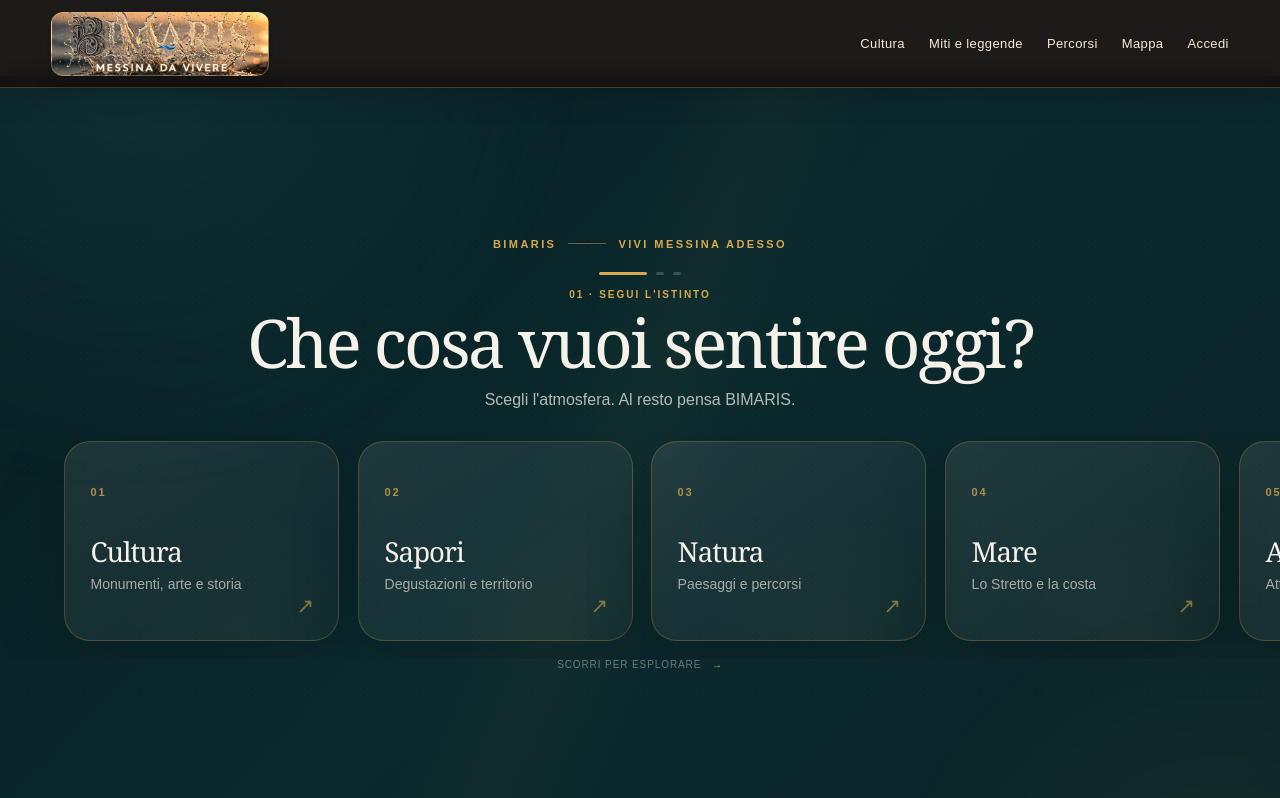
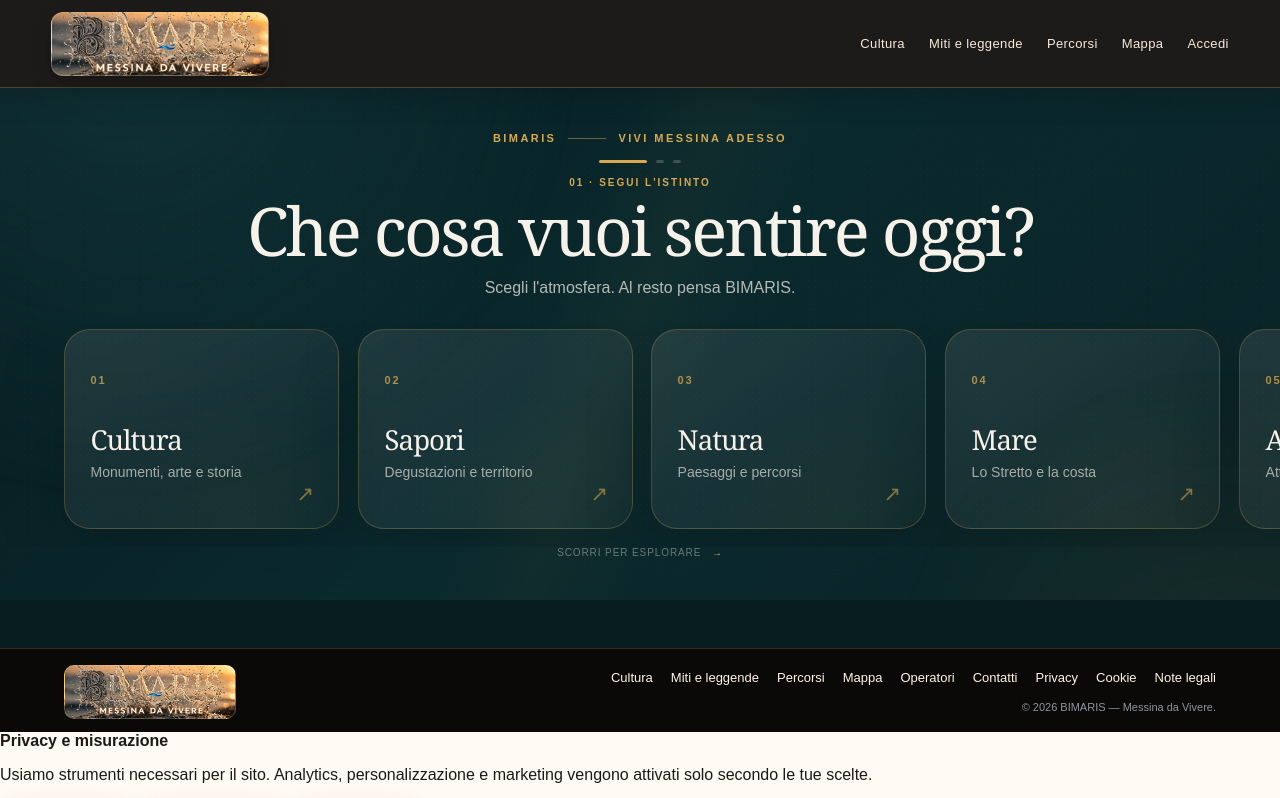
Before and after one commit to giovannibrunetto/bimaris-platform, a Next.js app in the folder apps/web/: page /cosa-faccio-oggi in a window 1280 px wide. Shown: the top 798 px of the page. Built offline with nearby package versions, Linux system fonts and the light colour scheme.

Commit message:
Compact Discovery stage height

```diff
--- a/apps/web/app/cosa-faccio-oggi/page.tsx
+++ b/apps/web/app/cosa-faccio-oggi/page.tsx
@@ -12,8 +12,8 @@ export default async function DiscoveryTodayPage({searchParams}:{searchParams:Pr
  const params=await searchParams,intentRaw=one(params.intent),audienceRaw=one(params.audience),minutesRaw=Number(one(params.minutes));
  const intent=validIntent(intentRaw)?intentRaw:undefined,audience=validAudience(audienceRaw)?audienceRaw:undefined,minutes=durationOptions.includes(minutesRaw as typeof durationOptions[number])?minutesRaw:undefined;
  const complete=!!intent&&!!audience&&!!minutes,results=complete?await discoverExperiences({intent,audience,availableMinutes:minutes,limit:3}):[];
- return <main style={{background:"#081d20",minHeight:"100vh"}}>
-  <section className="discovery-stage">
+ return <main style={{background:"#081d20"}}>
+  <section className={`discovery-stage${complete?" discovery-stage-complete":""}`}>
    <div className="discovery-light discovery-light-one"/><div className="discovery-light discovery-light-two"/><div className="discovery-grain"/>
    <div className="discovery-shell">
     {!complete&&<div className="discovery-brand"><span>BIMARIS</span><span className="brand-line"/><span>VIVI MESSINA ADESSO</span></div>}
@@ -22,12 +22,13 @@ export default async function DiscoveryTodayPage({searchParams}:{searchParams:Pr
   </section>
   {complete&&<section style={{background:"#fbf7f0",padding:"70px 22px 90px"}}><div style={{maxWidth:1180,margin:"0 auto"}}><div className="section-head"><div><div className="kicker">SCELTE BIMARIS</div><h2>{results.length?"Tre idee, non cento":"Nessuna proposta compatibile"}</h2></div><p>{results.length?"Abbiamo eliminato ciò che non è coerente con le tue scelte e con la disponibilità di oggi.":"Non forziamo risultati poco adatti. Torna alle scelte e cambia ciò che cerchi."}</p></div>{results.length>0&&<div className="cards">{results.map((item,index)=><article className="card" key={item.id}>{item.imageUrl&&<img src={item.imageUrl} alt="" style={{width:"100%",aspectRatio:"16/9",objectFit:"cover"}}/>}<div className="card-body"><div className="kicker">#{index+1} · {item.availability==="now"?"DISPONIBILE ORA":"PIÙ TARDI OGGI"}</div><h3>{item.name}</h3>{item.excerpt&&<p>{item.excerpt}</p>}<p className="muted">{item.durationMinutes?`${item.durationMinutes} min · `:""}{item.priceFrom!=null?`da € ${item.priceFrom} · `:""}{item.bookingRequirement==="required"?"prenotazione obbligatoria":item.bookingRequirement==="recommended"?"prenotazione consigliata":"senza prenotazione"}</p><Link className="text-link" href={`/esperienze/${item.slug}`}>Scopri la proposta →</Link></div></article>)}</div>}</div></section>}
   <style>{`
-   .discovery-stage{position:relative;isolation:isolate;overflow:hidden;min-height:${complete?"72vh":"calc(100vh - 42px)"};display:flex;align-items:center;background:linear-gradient(135deg,#071b1f 0%,#0a292d 48%,#0b2427 100%);color:#f7f2e9;padding:clamp(34px,4.5vh,58px) clamp(22px,5vw,80px);transform:translateY(-1.5vh)}
+   .discovery-stage{position:relative;isolation:isolate;overflow:hidden;display:flex;align-items:flex-start;background:linear-gradient(135deg,#071b1f 0%,#0a292d 48%,#0b2427 100%);color:#f7f2e9;padding:clamp(42px,5.5vh,66px) clamp(22px,5vw,80px) clamp(38px,5vh,60px)}
+   .discovery-stage-complete{min-height:62vh;align-items:center}
    .discovery-stage:before{content:"";position:absolute;inset:0;z-index:-3;background:linear-gradient(112deg,transparent 0 43%,rgba(216,169,79,.035) 49%,transparent 56%)}
-   .discovery-light{position:absolute;z-index:-2;border-radius:50%;filter:blur(3px);pointer-events:none;animation:drift 12s ease-in-out infinite alternate}.discovery-light-one{width:72vw;height:72vw;left:-28vw;top:-40vw;background:radial-gradient(circle,rgba(34,91,94,.34),rgba(7,27,31,0) 68%)}.discovery-light-two{width:55vw;height:55vw;right:-22vw;bottom:-35vw;background:radial-gradient(circle,rgba(216,169,79,.07),rgba(7,27,31,0) 67%);animation-duration:16s}.discovery-grain{position:absolute;inset:0;z-index:-1;opacity:.22;pointer-events:none;background-image:radial-gradient(rgba(255,255,255,.11) .55px,transparent .55px);background-size:7px 7px;mask-image:linear-gradient(to bottom,transparent,black 20%,black 80%,transparent)}
-   .discovery-shell{width:100%;max-width:1320px;margin:0 auto}.discovery-brand{display:flex;align-items:center;justify-content:center;gap:12px;color:#d8a94f;font-size:11px;font-weight:800;letter-spacing:.22em;margin-bottom:clamp(18px,2.7vh,30px)}.brand-line{width:38px;height:1px;background:rgba(216,169,79,.48)}
+   .discovery-light{position:absolute;z-index:-2;border-radius:50%;filter:blur(3px);pointer-events:none;animation:drift 12s ease-in-out infinite alternate}.discovery-light-one{width:72vw;height:72vw;left:-28vw;top:-40vw;background:radial-gradient(circle,rgba(34,91,94,.34),rgba(7,27,31,0) 68%)}.discovery-light-two{width:55vw;height:55vw;right:-22vw;bottom:-35vw;background:radial-gradient(circle,rgba(216,169,79,.07),rgba(7,27,31,0) 67%);animation-duration:16s}.discovery-grain{position:absolute;inset:0;z-index:-1;opacity:.22;pointer-events:none;background-image:radial-gradient(rgba(255,255,255,.11) .55px,transparent .55px);background-size:7px 7px;mask-image:linear-gradient(to bottom,transparent,black 15%,black 85%,transparent)}
+   .discovery-shell{width:100%;max-width:1320px;margin:0 auto}.discovery-brand{display:flex;align-items:center;justify-content:center;gap:12px;color:#d8a94f;font-size:11px;font-weight:800;letter-spacing:.22em;margin-bottom:clamp(16px,2vh,24px)}.brand-line{width:38px;height:1px;background:rgba(216,169,79,.48)}
    @keyframes drift{from{transform:translate3d(0,0,0) scale(1)}to{transform:translate3d(4vw,2vh,0) scale(1.08)}}
-   @media(max-width:700px){.discovery-stage{padding:36px 18px;transform:none}.discovery-brand{font-size:9px;gap:9px;margin-bottom:22px}.brand-line{width:24px}}
+   @media(max-width:700px){.discovery-stage{padding:30px 18px 34px}.discovery-stage-complete{min-height:auto}.discovery-brand{font-size:9px;gap:9px;margin-bottom:18px}.brand-line{width:24px}}
    @media(prefers-reduced-motion:reduce){.discovery-light{animation:none!important}}
   `}</style>
  </main>;
```
